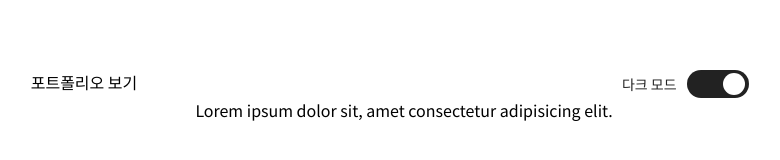
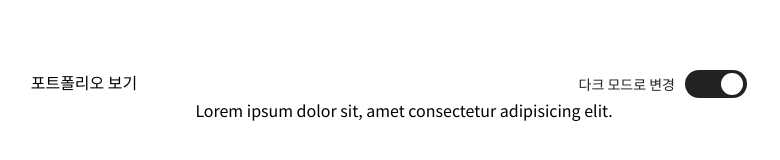
Before and after one commit to rukeni/RESUME, a React app: page /resume/1990 in a window 1280 px wide. Shown: the part 304-464 px from the top of the page, without its empty margins (236-1016 px from the left). Built offline with nearby package versions, Linux system fonts and the light colour scheme.

Commit message:
ui 수정 : css 토글 색상 변경

```diff
--- a/src/components/Toggle.jsx
+++ b/src/components/Toggle.jsx
@@ -10,9 +10,9 @@ const Toggle = ({ isLightMode, handleClick }) => (
     className={`flex-1 w-full border-box flex justify-center items-center switch ${isLightMode ? 'on' : ''}`}
     onClick={handleClick}
   >
-    <label>다크 모드</label>
+    <label>다크 모드로 변경</label>
     <div className="knob" />
-    <label>라이트 모드</label>
+    <label>라이트 모드 로 변경</label>
   </button>
 );
 
--- a/src/styles/styles.css
+++ b/src/styles/styles.css
@@ -158,7 +158,7 @@ font-family: 'Noto Sans KR';
   display: block;
   font-size: 14px;
   line-height: 28px;
-  color: #979696;
+  color: #fff;
   cursor: pointer;
   transition: 0.5s color;
 }
```
Also changed, not shown: src/styles/tailwind.css.
